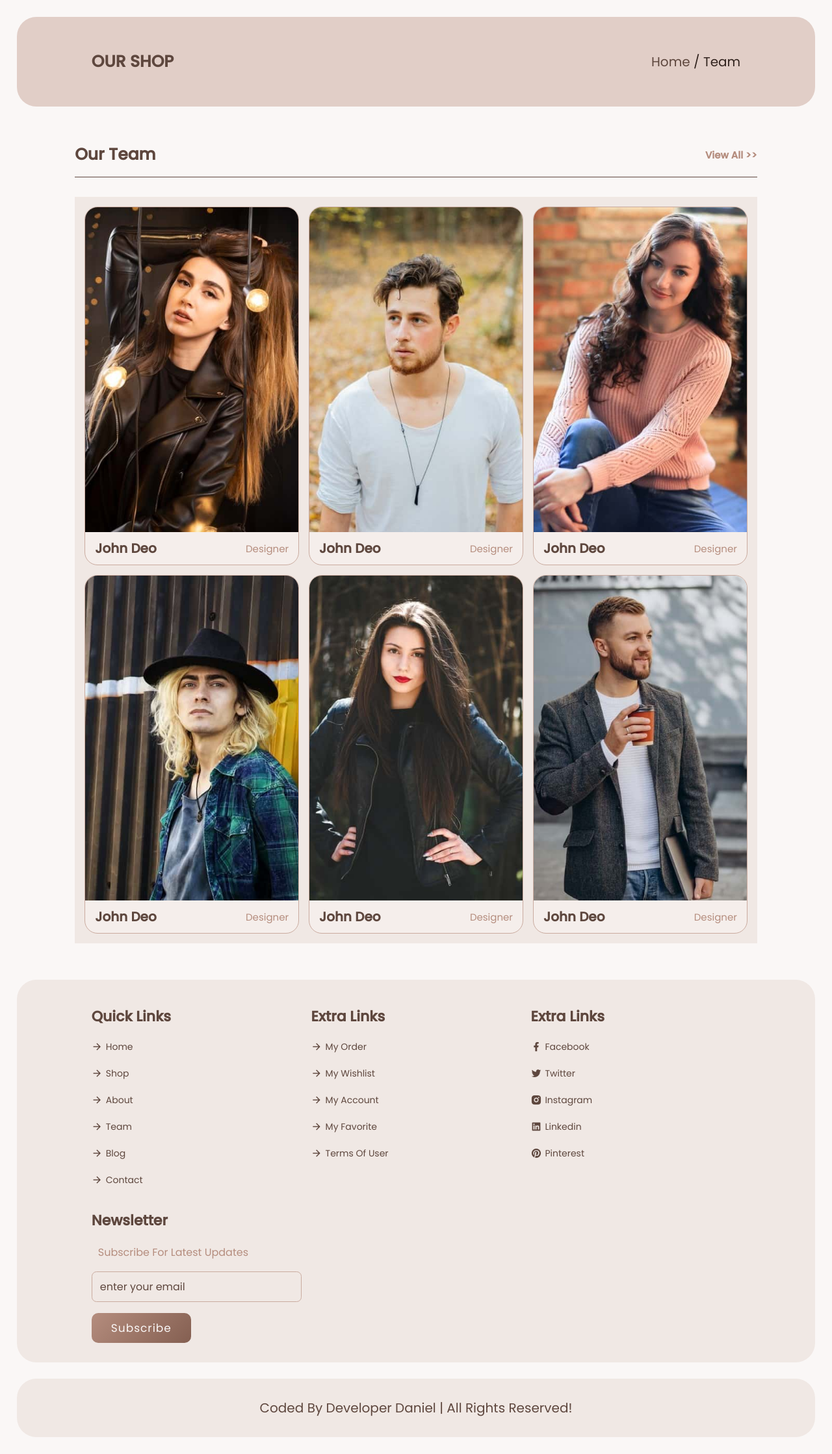
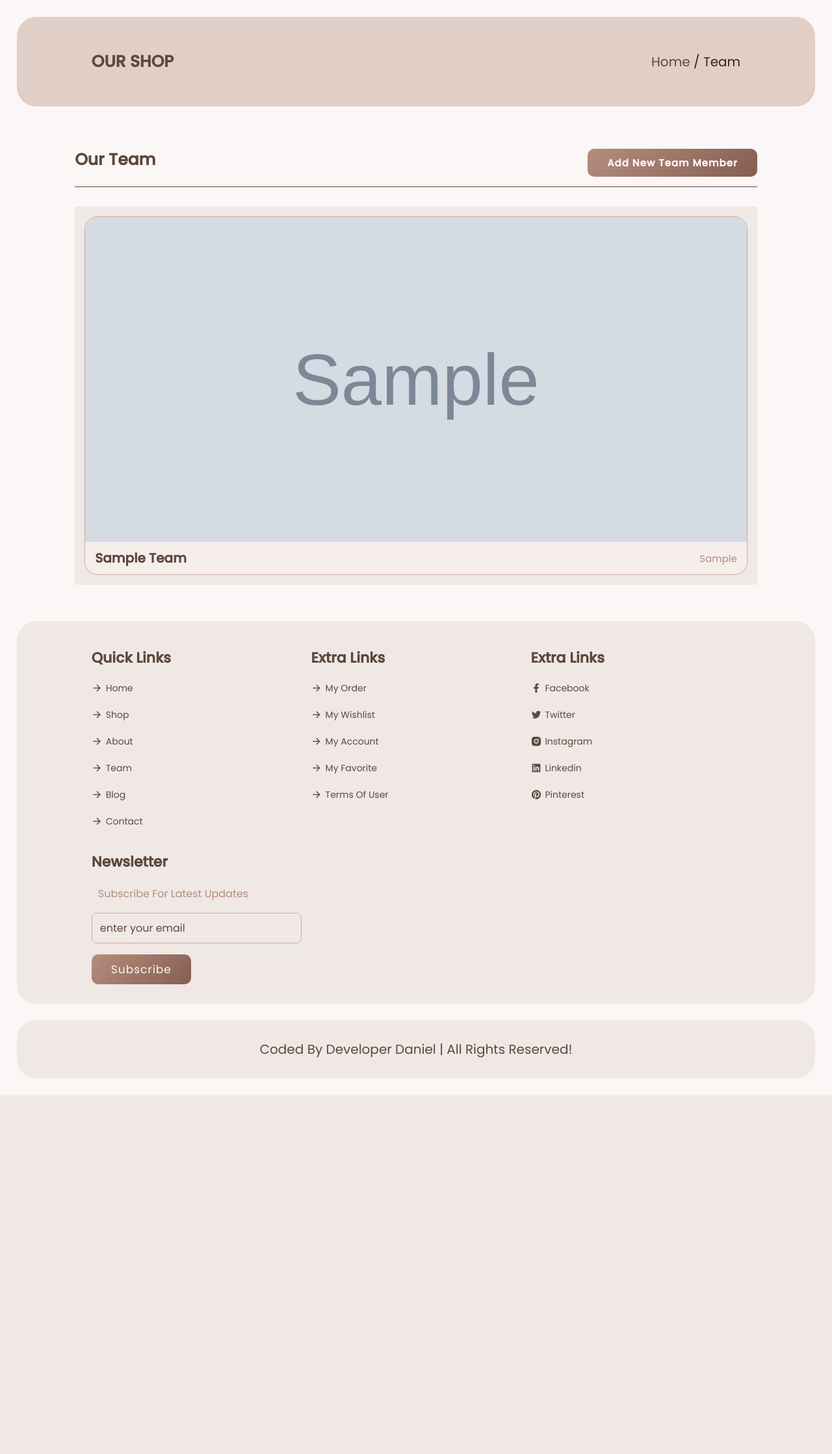
Before and after one commit to shineboboaung00-glitch/FurnishMe_Ecommerce_Template_Backend_project, a PHP site: page /team.php in a window 1280 px wide. Shown: the part 90-2328 px from the top of the page at 65% size. After the commit the page ends 1776 px from the top, so only its background shows below. Run offline with PHP 8.4, Linux system fonts and the light colour scheme; tables that the repository leaves empty or names only in its code hold one stand-in row (values such as "Sample post"); grey boxes marked "Sample" are stand-in pictures; some libraries are stand-ins or nearby versions.

Commit message:
Team (CRUD) Create

```diff
--- a/css/style.css
+++ b/css/style.css
@@ -748,7 +748,7 @@ section {
     display: flex;
     align-items: center;
     justify-content: center;
-    gap: .5rem;
+    gap: 0.5rem;
     background: rgba(242, 242, 242, 0.7);
     z-index: 10;
 }
@@ -928,40 +928,35 @@ section {
     transform: scale(1.2);
 }
 
-.team .box-container .box:hover .share {
+.team .box-container .box:hover .icons {
     left: 0;
 }
 
-.team .box-container .box .share {
-    width: 7rem;
-    height: 47.5rem;
+.team .box-container .box .icons {
+    width: 100%;
+    height: 100%;
     position: absolute;
-    top: 1%;
-    left: -8.5rem;
+    left: -100%;
     z-index: 10;
-    margin: 2%;
-    margin-left: 3.5%;
     border-radius: 1.5rem;
-    background: #f0e8e4;
+    background: rgba(242, 242, 242, 0.7);
     display: flex;
-    flex-flow: column;
     justify-content: center;
     align-items: center;
-    gap: .7rem;
+    gap: 0.5rem;
 }
 
-.team .box-container .box .share a {
+.team .box-container .box .icons a {
     height: 5rem;
-    width: 5rem;
-    line-height: 5rem;
+    width: 15rem;
     font-size: 2.2rem;
+    font-weight: 500;
     color: #5e473e;
     background: #e1cec7;
     text-align: center;
-    border-radius: 50%;
 }
 
-.team .box-container .box .share a:hover {
+.team .box-container .box .icons a:hover {
     color: #e1cec7;
     background: #5e473e;
 }
--- a/team.php
+++ b/team.php
@@ -35,105 +35,40 @@
 
     <section class="team">
 
-        <h1 class="title"> <span>our team</span> <a href="#">view all >></a></h1>
+        <h1 class="title"> <span>our team</span> <a href="team_create.php" class="btn add_new_service">Add New Team Member</a></h1>
 
         <div class="box-container">
 
+            <?php
+
+            $data = "SELECT * FROM team ORDER BY id ASC";
+            $read_data = $connection->query($data);
+            $counter = 1;
+            while (list($id, $name, $position, $image) = mysqli_fetch_array($read_data)) {
+
+            ?>
+
                 <div class="box">
-                <div class="share">
-                    <a href="#" class="ri-facebook-fill"></a>
-                    <a href="#" class="ri-twitter-fill"></a>
-                    <a href="#" class="ri-pinterest-fill"></a>
-                    <a href="#" class="ri-instagram-fill"></a>
+                    <div class="icons">
+                        <a href="team_update.php?id=<?php echo $id; ?>" class="btn">Update</a>
+                        <a href="team_delete.php?id=<?php echo $id; ?>" class="btn">Delete</a>
                     </div>
                     <div class="image">
-                    <img src="static/team-1.jpg" alt="">
+                        <img src="static/<?php echo $image ?>">
                     </div>
                     <div class="user">
-                    <h3>john deo</h3>
-                    <span>designer</span>
+                        <h3><?php echo $name ?></h3>
+                        <span><?php echo $position ?></span>
                     </div>
                 </div>
 
-            <div class="box">
-                <div class="share">
-                    <a href="#" class="ri-facebook-fill"></a>
-                    <a href="#" class="ri-twitter-fill"></a>
-                    <a href="#" class="ri-pinterest-fill"></a>
-                    <a href="#" class="ri-instagram-fill"></a>
-                </div>
-                <div class="image">
-                    <img src="static/team-2.jpg" alt="">
-                </div>
-                <div class="user">
-                    <h3>john deo</h3>
-                    <span>designer</span>
-                </div>
-            </div>
+            <?php
+                $counter++;
+            } ?>
 
-            <div class="box">
-                <div class="share">
-                    <a href="#" class="ri-facebook-fill"></a>
-                    <a href="#" class="ri-twitter-fill"></a>
-                    <a href="#" class="ri-pinterest-fill"></a>
-                    <a href="#" class="ri-instagram-fill"></a>
-                </div>
-                <div class="image">
-                    <img src="static/team-3.jpg" alt="">
-                </div>
-                <div class="user">
-                    <h3>john deo</h3>
-                    <span>designer</span>
-                </div>
-            </div>
 
-            <div class="box">
-                <div class="share">
-                    <a href="#" class="ri-facebook-fill"></a>
-                    <a href="#" class="ri-twitter-fill"></a>
-                    <a href="#" class="ri-pinterest-fill"></a>
-                    <a href="#" class="ri-instagram-fill"></a>
-                </div>
-                <div class="image">
-                    <img src="static/team-4.jpg" alt="">
-                </div>
-                <div class="user">
-                    <h3>john deo</h3>
-                    <span>designer</span>
-                </div>
-            </div>
 
-            <div class="box">
-                <div class="share">
-                    <a href="#" class="ri-facebook-fill"></a>
-                    <a href="#" class="ri-twitter-fill"></a>
-                    <a href="#" class="ri-pinterest-fill"></a>
-                    <a href="#" class="ri-instagram-fill"></a>
-                </div>
-                <div class="image">
-                    <img src="static/team-5.jpg" alt="">
-                </div>
-                <div class="user">
-                    <h3>john deo</h3>
-                    <span>designer</span>
-                </div>
-            </div>
 
-            <div class="box">
-                <div class="share">
-                    <a href="#" class="ri-facebook-fill"></a>
-                    <a href="#" class="ri-twitter-fill"></a>
-                    <a href="#" class="ri-pinterest-fill"></a>
-                    <a href="#" class="ri-instagram-fill"></a>
-                </div>
-                <div class="image">
-                    <img src="static/team-6.jpg" alt="">
-                </div>
-                <div class="user">
-                    <h3>john deo</h3>
-                    <span>designer</span>
-                </div>
-            </div>
 
         </div>
     </section>
```
Also changed, not shown: team_create.php (added, +64 -0 lines), team_delete.php (added, +65 -0 lines), team_update.php (added, +83 -0 lines), static/banner-1.jpg (deleted), static/team-3.jpg (deleted), static/team-4.jpg (deleted). Lines whose indentation alone changed are shown as unchanged.
